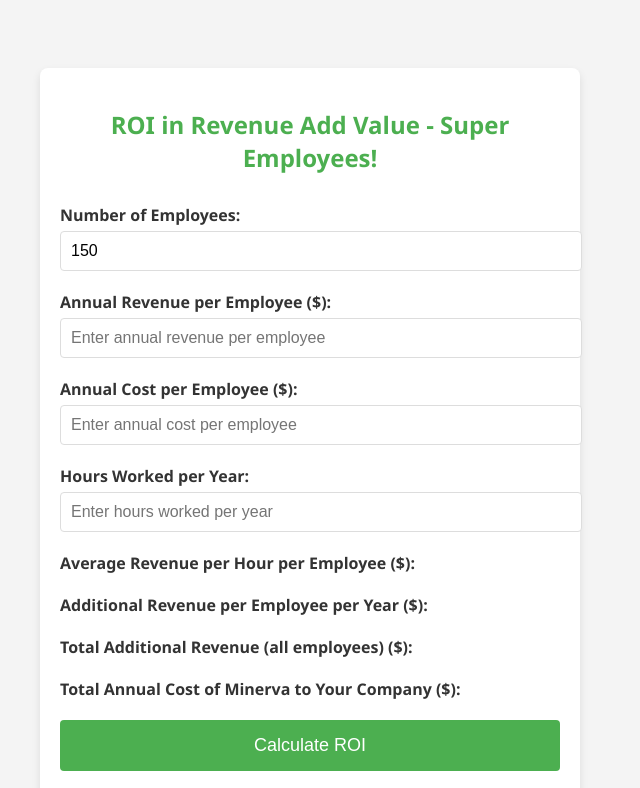
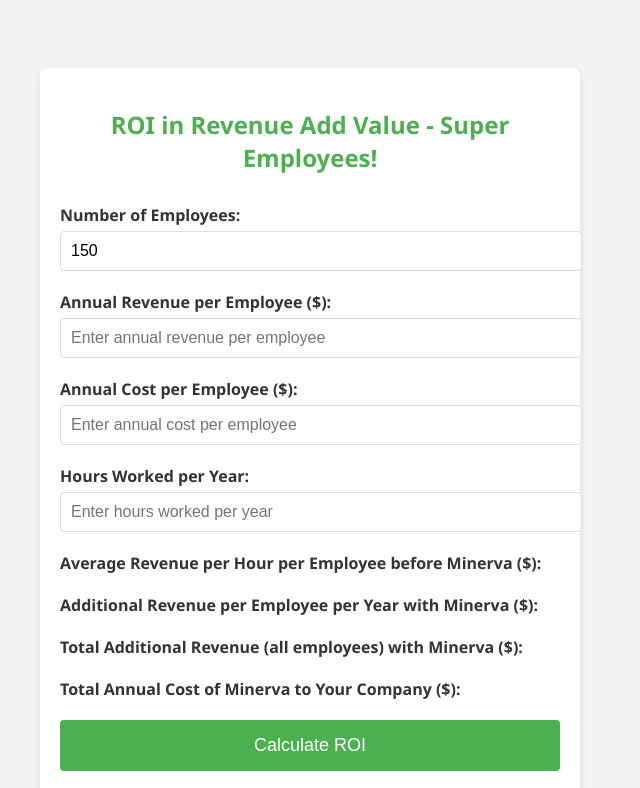
Before and after one commit to minervahubai/minerva_calculator_roi, a plain HTML site: page index.html in a window 1280 px wide. Shown: the top 788 px of the page, without its empty margins (330-970 px from the left). Drawn offline with Linux system fonts and the light colour scheme; a script that the page names is missing.

Commit message:
Update index.html

```diff
--- a/index.html
+++ b/index.html
@@ -25,17 +25,17 @@
 
   <!-- La facturación media por hora y la facturación adicional por empleado se calculan automáticamente y no son editables por el usuario -->
   <div class="output-field">
-    <label>Average Revenue per Hour per Employee ($):</label>
+    <label>Average Revenue per Hour per Employee before Minerva ($):</label>
     <span id="revenuePerHour"></span>
   </div>
 
   <div class="output-field">
-    <label>Additional Revenue per Employee per Year ($):</label>
+    <label>Additional Revenue per Employee per Year with Minerva ($):</label>
     <span id="additionalRevenuePerEmployee"></span>
   </div>
 
   <div class="output-field">
-    <label>Total Additional Revenue (all employees) ($):</label>
+    <label>Total Additional Revenue (all employees) with Minerva ($):</label>
     <span id="totalAdditionalRevenue"></span>
   </div>
 
```
